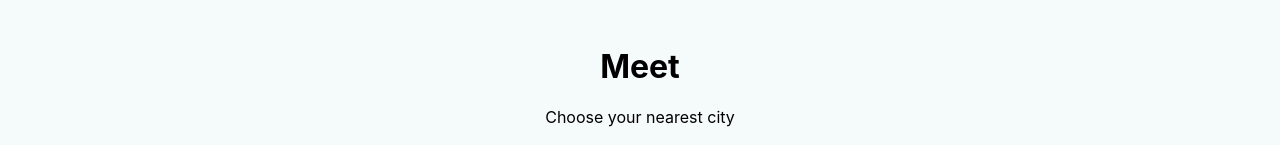
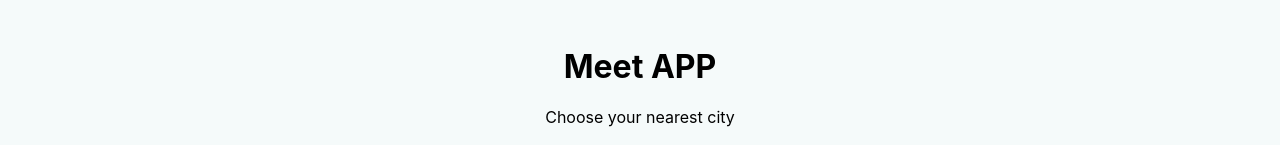
Before and after one commit to l-linn/a4-meet-app, a React (Create React App) app: page / in a window 1280 px wide. Shown: the top 145 px of the page. Built offline with nearby package versions, Linux system fonts and the light colour scheme; what atatus-spa would draw is missing.

Commit message:
Update App.js

```diff
--- a/src/App.js
+++ b/src/App.js
@@ -3,10 +3,11 @@
 import CitySearch from './components/CitySearch';
 import EventList from './components/EventList';
 import NumberOfEvents from './components/NumberOfEvents';
+import { CityEventsChart } from './components/CityEventsChart';
+import { InfoAlert, ErrorAlert, WarningAlert } from './components/Alert';
 
 import { useEffect, useState } from 'react';
 import { extractLocations, getEvents } from './api';
-import { InfoAlert, ErrorAlert, WarningAlert } from './components/Alert';
 
 import './App.css';
 
@@ -44,7 +45,7 @@ const App = () => {
     return (
         <div className='App'>
             <div className='Header'>
-                <h1>Meet</h1>
+                <h1>Meet APP</h1>
                 <p className='subtitle'>Choose your nearest city</p>
             </div>
             <div className='alerts-container'>
@@ -64,6 +65,7 @@ const App = () => {
                 setCurrentNOE={setCurrentNOE}
                 setErrorAlert={setErrorAlert}
             />
+            <CityEventsChart allLocations={allLocations} events={events} />
             <EventList events={events} />
         </div>
     );
```
